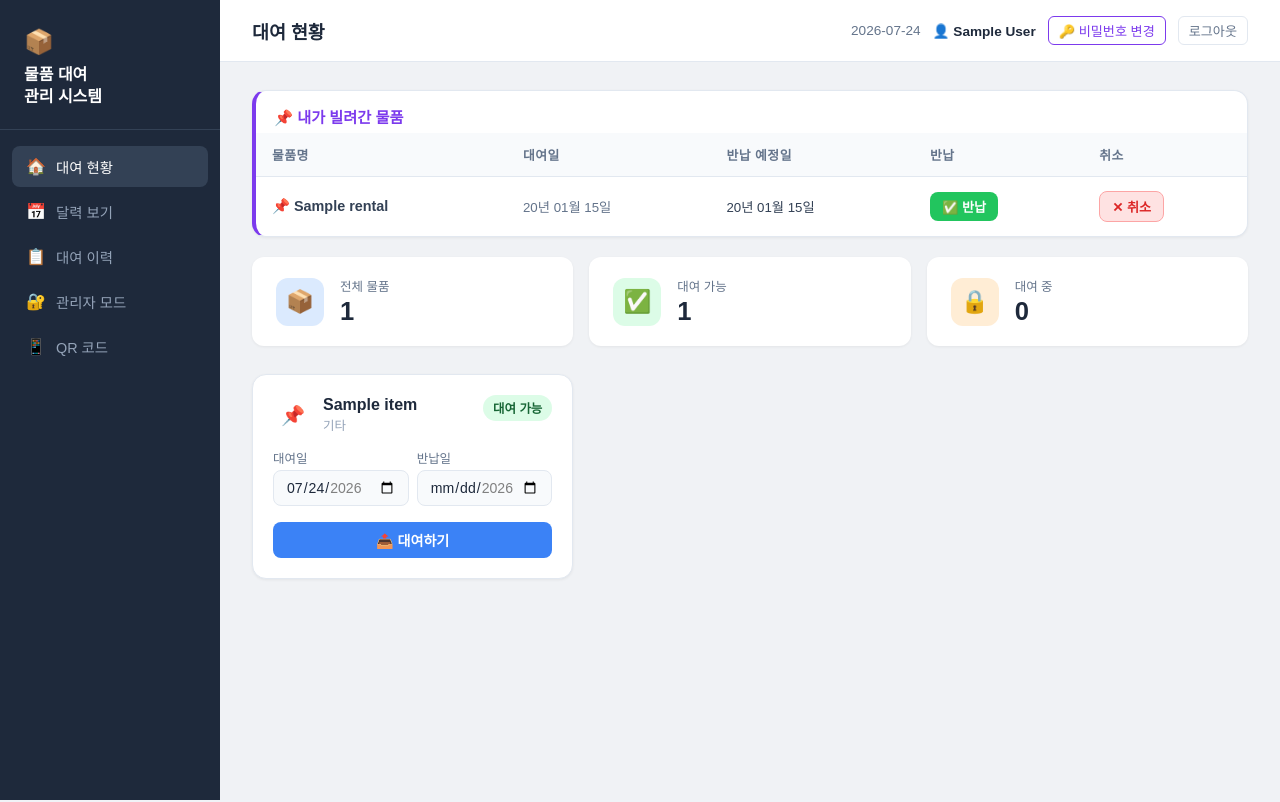
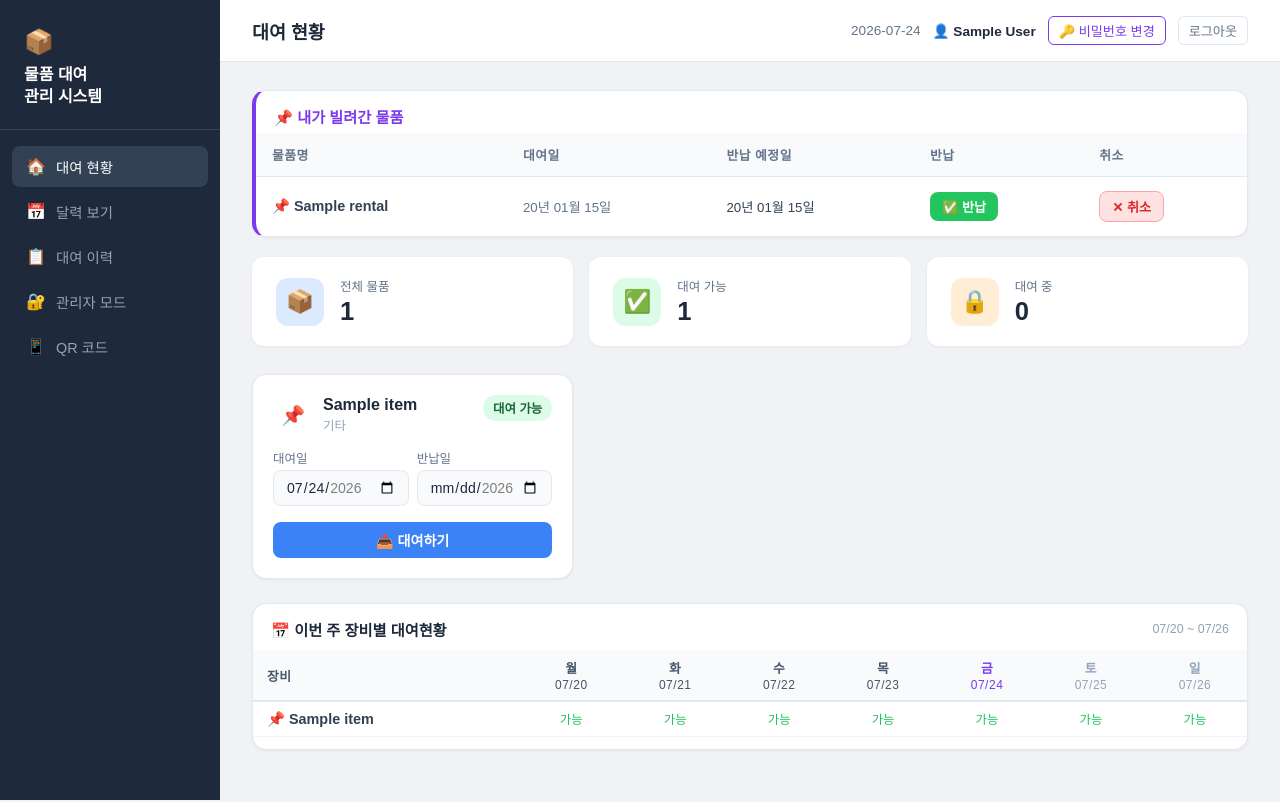
Before and after one commit to jun89368936-blip/100_test, a Flask app: page / in a window 1280 px wide. Run offline with Flask 3, Linux system fonts and the light colour scheme; the visitor is signed in with stand-in values (Sample User, id 1); a database or web service that is not in the repository returns one stand-in record (values such as "Sample title"); some libraries are stand-ins or nearby versions.

Commit message:
fix user view: hide return btn for others' rentals, add weekly schedule table
- Item cards now show '다른 사람이 사용 중' instead of return button when
  another user has the item rented
- Added weekly rental schedule table at bottom of main screen showing
  Mon–Sun availability per equipment (내 대여 / 대여 중 / 가능)
- Backend computes week_map, week_days, week_labels and passes to template

Co-Authored-By: Claude Sonnet 4.6 <noreply@anthropic.com>

```diff
--- a/equipment-rental/app.py
+++ b/equipment-rental/app.py
@@ -169,10 +169,39 @@ def index():
         WHERE r.borrower_name = ? AND r.returned_at IS NULL AND r.cancelled_at IS NULL
         ORDER BY r.due_date ASC
     """, (display_name,)).fetchall()
+
+    # 주간 대여현황: 이번 주 월~일 (7일)
+    from datetime import timedelta
+    weekday = date.today().weekday()  # 0=월
+    week_start = date.today() - timedelta(days=weekday)
+    week_days = [week_start + timedelta(days=i) for i in range(7)]
+    week_labels = ["월", "화", "수", "목", "금", "토", "일"]
+
+    # 이번 주와 겹치는 대여 조회
+    week_rentals = conn.execute("""
+        SELECT r.item_id, r.borrower_name, r.rented_at, r.due_date
+        FROM rentals r
+        WHERE r.returned_at IS NULL AND r.cancelled_at IS NULL
+          AND r.rented_at <= ? AND (r.due_date IS NULL OR r.due_date >= ?)
+    """, (week_days[-1].isoformat(), week_days[0].isoformat())).fetchall()
+
+    # {item_id: {date_str: borrower_name}}
+    week_map = {}
+    for r in week_rentals:
+        try:
+            s = date.fromisoformat(str(r["rented_at"])[:10])
+            e = date.fromisoformat(str(r["due_date"])[:10]) if r["due_date"] else date.today()
+        except Exception:
+            continue
+        for d in week_days:
+            if s <= d <= e:
+                week_map.setdefault(r["item_id"], {})[d.isoformat()] = r["borrower_name"]
+
     conn.close()
-    from datetime import timedelta
     max_date = (date.today() + timedelta(days=31)).isoformat()
-    return render_template("index.html", items=items, today=today, my_rentals=my_rentals, max_date=max_date)
+    return render_template("index.html", items=items, today=today, my_rentals=my_rentals,
+                           max_date=max_date, display_name=display_name,
+                           week_days=week_days, week_labels=week_labels, week_map=week_map)
 
 
 @app.route("/calendar")
--- a/equipment-rental/templates/index.html
+++ b/equipment-rental/templates/index.html
@@ -170,9 +170,13 @@
               {% endif %}
             </div>
             <div class="item-card-footer">
+              {% if item.current_borrower == display_name %}
               <form method="post" action="/return/{{ item.id }}" style="width:100%">
                 <button type="submit" class="btn btn-success" style="width:100%">✅ 반납하기</button>
               </form>
+              {% else %}
+              <div style="text-align:center;padding:8px 0;font-size:0.84rem;color:#94a3b8;">🔒 다른 사람이 사용 중</div>
+              {% endif %}
             </div>
           {% else %}
             <form method="post" action="/rent/{{ item.id }}" class="rent-form">
@@ -195,6 +199,59 @@
         {% endfor %}
       </div>
 
+      <!-- 주간 대여현황 -->
+      <div class="card" style="margin-top:24px;padding:0;">
+        <div style="padding:14px 18px 10px;display:flex;align-items:center;justify-content:space-between;">
+          <span style="font-weight:700;color:#1e293b;font-size:0.95rem;">📅 이번 주 장비별 대여현황</span>
+          <span style="font-size:0.78rem;color:#94a3b8;">{{ week_days[0].strftime('%m/%d') }} ~ {{ week_days[-1].strftime('%m/%d') }}</span>
+        </div>
+        <div style="overflow-x:auto;padding:0 0 12px;">
+          <table style="width:100%;border-collapse:collapse;font-size:0.85rem;">
+            <thead>
+              <tr>
+                <th style="padding:8px 14px;text-align:left;background:#f8fafc;border-bottom:2px solid #e2e8f0;font-weight:700;color:#475569;min-width:110px;">장비</th>
+                {% for i in range(week_days|length) %}
+                <th style="padding:8px 10px;text-align:center;background:#f8fafc;border-bottom:2px solid #e2e8f0;font-weight:600;color:
+                  {%- if week_days[i].isoformat() == today %}#7c3aed{% elif week_labels[i] in ['토','일'] %}#94a3b8{% else %}#475569{% endif -%}
+                  ;white-space:nowrap;">
+                  {{ week_labels[i] }}<br>
+                  <span style="font-size:0.75rem;font-weight:400;">{{ week_days[i].strftime('%m/%d') }}</span>
+                </th>
+                {% endfor %}
+              </tr>
+            </thead>
+            <tbody>
+              {% for item in items %}
+              <tr style="border-bottom:1px solid #f1f5f9;">
+                <td style="padding:8px 14px;font-weight:600;color:#334155;">
+                  {% if item.type == 'drone' %}🚁{% elif item.type == 'laptop' %}💻{% elif item.type == 'camera' %}📷{% else %}📌{% endif %}
+                  {{ item.name }}
+                </td>
+                {% for d in week_days %}
+                  {% set borrower = week_map.get(item.id, {}).get(d.isoformat()) %}
+                  {% if borrower %}
+                    {% if borrower == display_name %}
+                    <td style="padding:8px 10px;text-align:center;background:#ede9fe;">
+                      <span style="font-size:0.78rem;color:#7c3aed;font-weight:700;">내 대여</span>
+                    </td>
+                    {% else %}
+                    <td style="padding:8px 10px;text-align:center;background:#fff7ed;">
+                      <span style="font-size:0.78rem;color:#ea580c;font-weight:600;">대여 중</span>
+                    </td>
+                    {% endif %}
+                  {% else %}
+                  <td style="padding:8px 10px;text-align:center;">
+                    <span style="font-size:0.78rem;color:#22c55e;">가능</span>
+                  </td>
+                  {% endif %}
+                {% endfor %}
+              </tr>
+              {% endfor %}
+            </tbody>
+          </table>
+        </div>
+      </div>
+
     </div>
   </div>
 </div>
```
